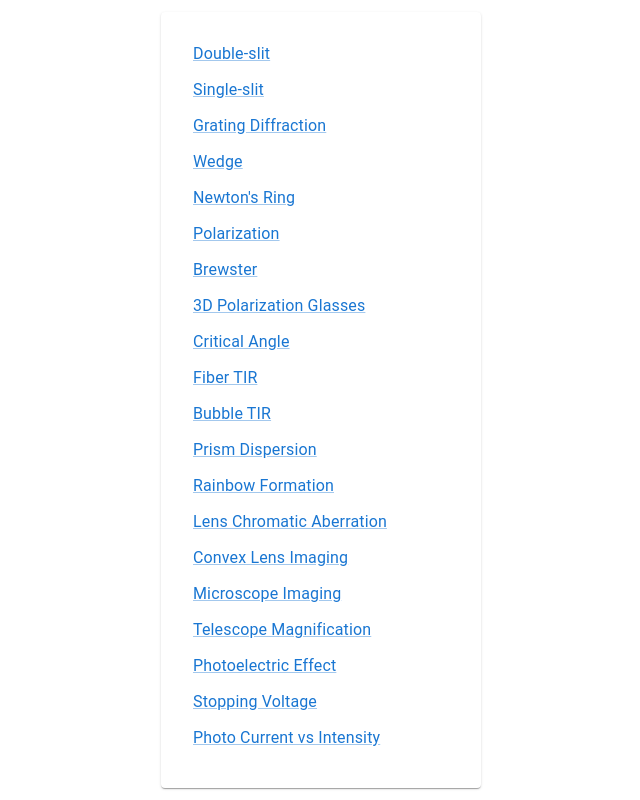
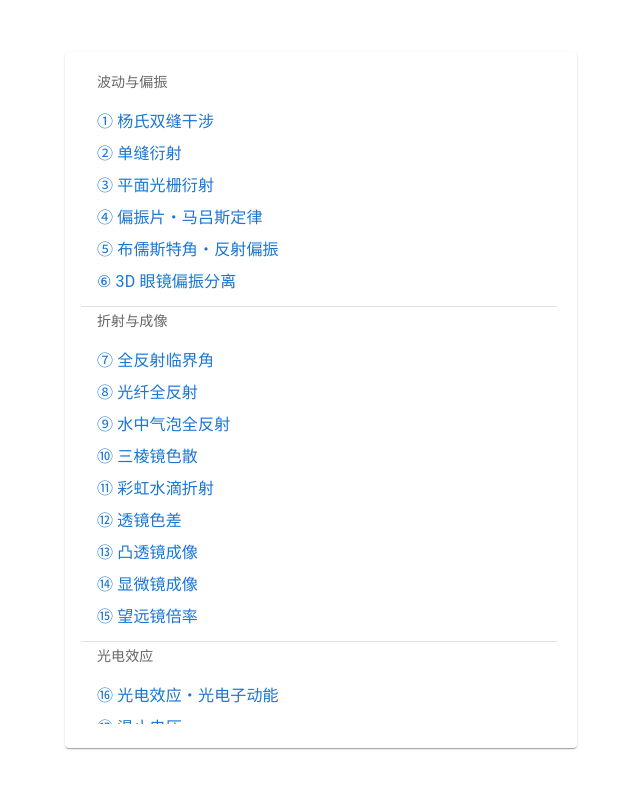
Before and after one commit to xv1rcn/demonstrations, a Next.js app: page / in a window 1280 px wide. Shown: the whole page, without its empty margins (319-959 px from the left). Built offline with nearby package versions, Linux system fonts and the light colour scheme.

Commit message:
(feat) redesigned navigation page ui

```diff
--- a/src/app/page.tsx
+++ b/src/app/page.tsx
@@ -1,115 +1,85 @@
 'use client';
 
 import * as React from "react";
-import {Card, CardContent, Link, MenuItem, MenuList, Typography} from "@mui/material";
+import {Card, CardContent, Divider, Link, MenuItem, MenuList, Typography} from "@mui/material";
+
+type NavItem = {
+    href: string;
+    label: string;
+};
+
+type NavGroup = {
+    title: string;
+    members: NavItem[];
+};
+
+const NAV_GROUPS: NavGroup[] = [
+    {
+        title: '波动与偏振',
+        members: [
+            {href: 'double-slit', label: '① 杨氏双缝干涉'},
+            {href: 'single-slit', label: '② 单缝衍射'},
+            {href: 'grating-diffraction', label: '③ 平面光栅衍射'},
+            {href: 'polarization', label: '④ 偏振片・马吕斯定律'},
+            {href: 'brewster', label: '⑤ 布儒斯特角・反射偏振'},
+            {href: 'polarization-3d', label: '⑥ 3D 眼镜偏振分离'},
+        ],
+    },
+    {
+        title: '折射与成像',
+        members: [
+            {href: 'critical-angle', label: '⑦ 全反射临界角'},
+            {href: 'fiber-tir', label: '⑧ 光纤全反射'},
+            {href: 'bubble-tir', label: '⑨ 水中气泡全反射'},
+            {href: 'prism-dispersion', label: '⑩ 三棱镜色散'},
+            {href: 'rainbow', label: '⑪ 彩虹水滴折射'},
+            {href: 'lens-chromatic', label: '⑫ 透镜色差'},
+            {href: 'convex-lens', label: '⑬ 凸透镜成像'},
+            {href: 'microscope', label: '⑭ 显微镜成像'},
+            {href: 'telescope-magnification', label: '⑮ 望远镜倍率'},
+        ],
+    },
+    {
+        title: '光电效应',
+        members: [
+            {href: 'photoelectric', label: '⑯ 光电效应・光电子动能'},
+            {href: 'stopping-voltage', label: '⑰ 遏止电压'},
+            {href: 'photo-current-intensity', label: '⑱ 光电流与光强'},
+        ],
+    },
+    {
+        title: '其他',
+        members: [
+            {href: 'wedge', label: 'Ⓐ 劈尖干涉'},
+            {href: 'newton', label: 'Ⓑ 牛顿环'},
+        ],
+    },
+];
 
 export default function Page() {
     return (
         <div className="flex items-center justify-center h-screen">
-            <Card>
+            <Card className="max-h-[90vh] overflow-hidden">
                 <CardContent className="flex flex-row">
-                    <MenuList className="w-72">
-                        <MenuItem>
-                            <Link href="double-slit">
-                                <Typography>Double-slit</Typography>
-                            </Link>
-                        </MenuItem>
-                        <MenuItem>
-                            <Link href="single-slit">
-                                <Typography>Single-slit</Typography>
-                            </Link>
-                        </MenuItem>
-                        <MenuItem>
-                            <Link href="grating-diffraction">
-                                <Typography>Grating Diffraction</Typography>
-                            </Link>
-                        </MenuItem>
-                        <MenuItem>
-                            <Link href="wedge">
-                                <Typography>Wedge</Typography>
-                            </Link>
-                        </MenuItem>
-                        <MenuItem>
-                            <Link href="newton">
-                                <Typography>Newton&apos;s Ring</Typography>
-                            </Link>
-                        </MenuItem>
-                        <MenuItem>
-                            <Link href="polarization">
-                                <Typography>Polarization</Typography>
-                            </Link>
-                        </MenuItem>
-                        <MenuItem>
-                            <Link href="brewster">
-                                <Typography>Brewster</Typography>
-                            </Link>
-                        </MenuItem>
-                        <MenuItem>
-                            <Link href="polarization-3d">
-                                <Typography>3D Polarization Glasses</Typography>
-                            </Link>
-                        </MenuItem>
-                        <MenuItem>
-                            <Link href="critical-angle">
-                                <Typography>Critical Angle</Typography>
-                            </Link>
-                        </MenuItem>
-                        <MenuItem>
-                            <Link href="fiber-tir">
-                                <Typography>Fiber TIR</Typography>
-                            </Link>
-                        </MenuItem>
-                        <MenuItem>
-                            <Link href="bubble-tir">
-                                <Typography>Bubble TIR</Typography>
-                            </Link>
-                        </MenuItem>
-                        <MenuItem>
-                            <Link href="prism-dispersion">
-                                <Typography>Prism Dispersion</Typography>
-                            </Link>
-                        </MenuItem>
-                        <MenuItem>
-                            <Link href="rainbow">
-                                <Typography>Rainbow Formation</Typography>
-                            </Link>
-                        </MenuItem>
-                        <MenuItem>
-                            <Link href="lens-chromatic">
-                                <Typography>Lens Chromatic Aberration</Typography>
-                            </Link>
-                        </MenuItem>
-                        <MenuItem>
-                            <Link href="convex-lens">
-                                <Typography>Convex Lens Imaging</Typography>
-                            </Link>
-                        </MenuItem>
-                        <MenuItem>
-                            <Link href="microscope">
-                                <Typography>Microscope Imaging</Typography>
-                            </Link>
-                        </MenuItem>
-                        <MenuItem>
-                            <Link href="telescope-magnification">
-                                <Typography>Telescope Magnification</Typography>
-                            </Link>
-                        </MenuItem>
-                        <MenuItem>
-                            <Link href="photoelectric">
-                                <Typography>Photoelectric Effect</Typography>
-                            </Link>
-                        </MenuItem>
-                        <MenuItem>
-                            <Link href="stopping-voltage">
-                                <Typography>Stopping Voltage</Typography>
-                            </Link>
-                        </MenuItem>
-                        <MenuItem>
-                            <Link href="photo-current-intensity">
-                                <Typography>Photo Current vs Intensity</Typography>
-                            </Link>
-                        </MenuItem>
-                    </MenuList>
+                    <div className="w-[30rem] max-h-[82vh] overflow-y-auto pr-1">
+                        {NAV_GROUPS.map(({title, members}, groupIdx) => (
+                            <React.Fragment key={title}>
+                                <Typography variant="subtitle2" color="text.secondary" className="px-4 pt-1 pb-1">
+                                    {title}
+                                </Typography>
+                                <MenuList dense>
+                                    {members.map((item) => (
+                                        <MenuItem key={item.href}>
+                                            <Link href={item.href} underline="hover">
+                                                <Typography>{item.label}</Typography>
+                                            </Link>
+                                        </MenuItem>
+                                    ))}
+                                </MenuList>
+                                {groupIdx < NAV_GROUPS.length - 1 && <Divider className="my-1"/>}
+                            </React.Fragment>
+                        ))}
+                    </div>
                 </CardContent>
             </Card>
         </div>
```
